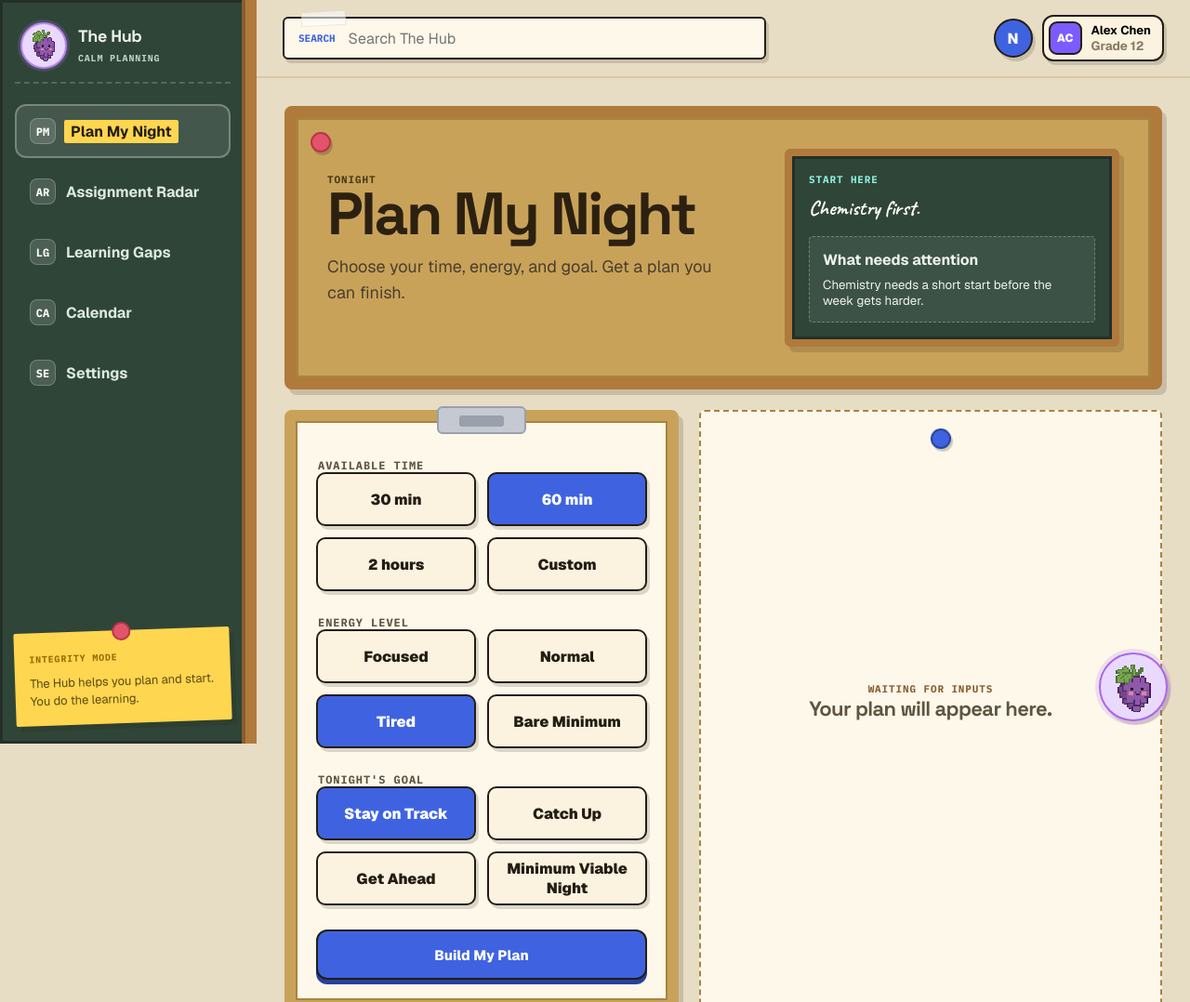
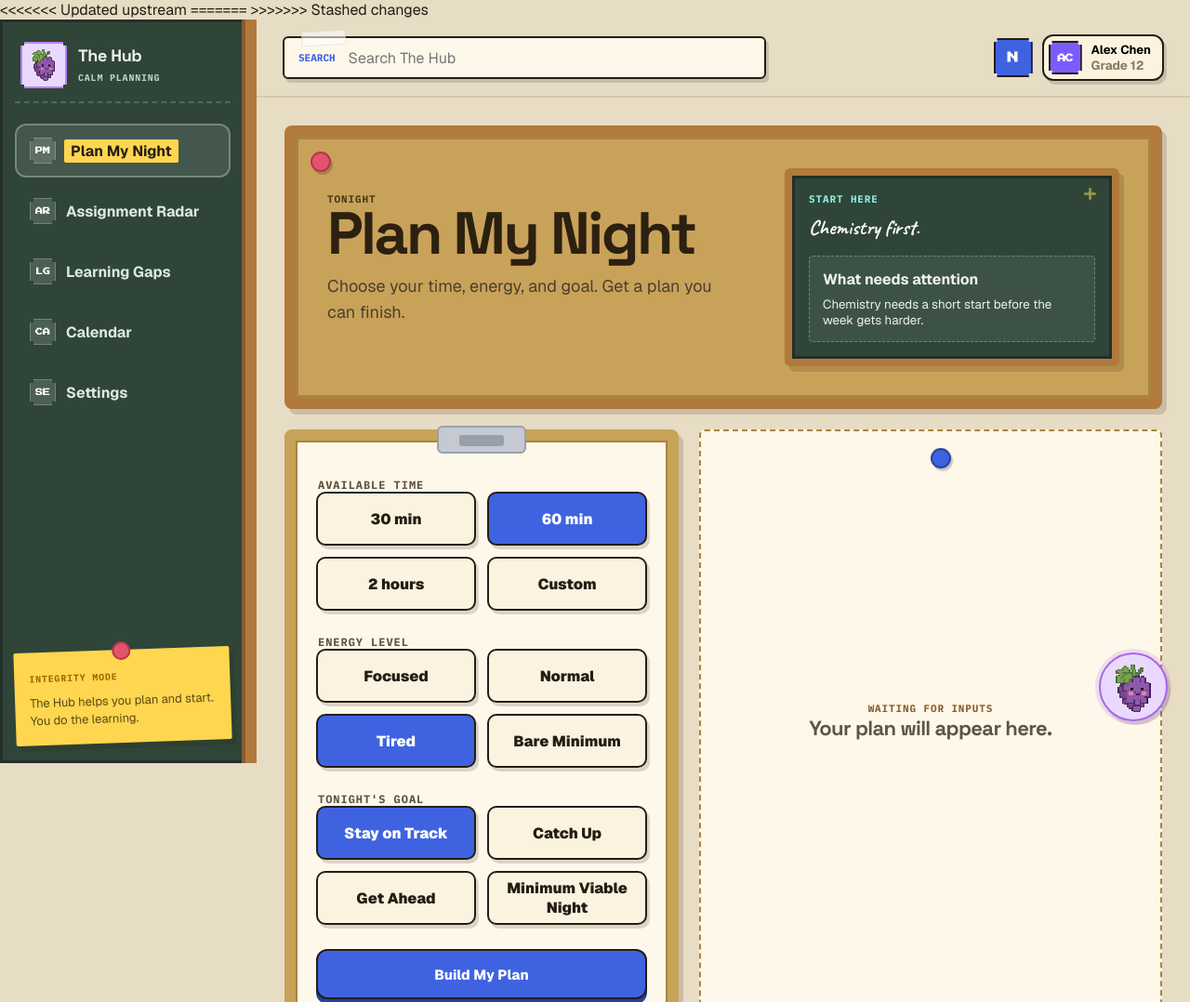
Before and after one commit to leojhli/jamhacks, a website: page The Hub.dc.html in a window 1280 px wide. Shown: the top 1078 px of the page at 93% size. Drawn offline with nearby package versions, Linux system fonts and the light colour scheme; no server answers.

Commit message:
David testing commit

```diff
--- a/The Hub.dc.html
+++ b/The Hub.dc.html
@@ -6,8 +6,13 @@
   <title>The Hub - Know what to do next</title>
   <link rel="preconnect" href="https://fonts.googleapis.com">
   <link rel="preconnect" href="https://fonts.gstatic.com" crossorigin>
+<<<<<<< Updated upstream
   <link href="https://fonts.googleapis.com/css2?family=Space+Grotesk:wght@400;500;600;700&family=Geist:wght@400;500;600;700;800;900&family=IBM+Plex+Mono:wght@400;500;600;700&family=Caveat:wght@600;700&display=swap" rel="stylesheet">
   <link rel="stylesheet" href="/styles.css?v=20">
+=======
+  <link href="https://fonts.googleapis.com/css2?family=Space+Grotesk:wght@400;500;600;700&family=Geist:wght@400;500;600;700;800;900&family=IBM+Plex+Mono:wght@400;500;600;700&family=Caveat:wght@600;700&family=Press+Start+2P&display=swap" rel="stylesheet">
+  <link rel="stylesheet" href="/styles.css?v=10">
+>>>>>>> Stashed changes
 </head>
 <body>
   <div id="app">
--- a/public/styles.css
+++ b/public/styles.css
@@ -51,6 +51,7 @@
   --font: "Geist", ui-sans-serif, system-ui, -apple-system, BlinkMacSystemFont, "Segoe UI", sans-serif;
   --display: "Space Grotesk", "Geist", ui-sans-serif, system-ui, sans-serif;
   --hand: "Caveat", "Segoe Script", "Comic Sans MS", cursive;
+  --pixel: "Press Start 2P", "IBM Plex Mono", monospace;
 }
 
 * { box-sizing: border-box; }
@@ -1235,6 +1236,62 @@ p { text-wrap: pretty; }
 .gap-card:hover .mastery-orb,
 .plan-item:hover .time-chip { animation: none; }
 
+/* ============================================================
+   PIXEL-ART ACCENTS (8-bit) — retro badges, stepped corners
+   & box-shadow sparkles. Selectively pixelated, not everywhere.
+   ============================================================ */
+.nav-icon,
+.time-chip,
+.mastery-orb,
+.icon-button,
+.avatar,
+.brand-mark {
+  font-family: var(--pixel);
+  border-radius: 0;
+  image-rendering: pixelated;
+  clip-path: polygon(
+    0 4px, 4px 4px, 4px 0,
+    calc(100% - 4px) 0, calc(100% - 4px) 4px, 100% 4px,
+    100% calc(100% - 4px), calc(100% - 4px) calc(100% - 4px), calc(100% - 4px) 100%,
+    4px 100%, 4px calc(100% - 4px), 0 calc(100% - 4px)
+  );
+}
+.nav-icon { font-size: 8px; line-height: 1; }
+.icon-button { font-size: 12px; }
+.avatar { font-size: 9px; letter-spacing: -1px; }
+.time-chip { font-size: 9px; line-height: 1.4; }
+.mastery-orb { font-size: 13px; }
+
+/* Pixel logo: square eye instead of the round mark */
+.brand-mark span,
+.brand-mark span::after { border-radius: 0; }
+
+/* Pixel-art sparkle (5x5 box-shadow plus) on the chalkboards */
+.next-action::after,
+.decision-card::after {
+  content: "";
+  position: absolute;
+  top: 18px;
+  right: 22px;
+  width: 3px;
+  height: 3px;
+  background: var(--note-yellow);
+  image-rendering: pixelated;
+  box-shadow:
+    0 -3px var(--note-yellow), 0 -6px var(--note-yellow),
+    0 3px var(--note-yellow), 0 6px var(--note-yellow),
+    -3px 0 var(--note-yellow), -6px 0 var(--note-yellow),
+    3px 0 var(--note-yellow), 6px 0 var(--note-yellow);
+}
+
+/* Idle: the sparkles twinkle */
+.is-idle .next-action::after,
+.is-idle .decision-card::after { animation: twinkle 1.4s steps(2) infinite; }
+@keyframes twinkle {
+  0%, 100% { opacity: .3; transform: scale(.66); }
+  50% { opacity: 1; transform: scale(1); }
+}
+
 @media (prefers-reduced-motion: reduce) {
   *,
   *::before,
```
